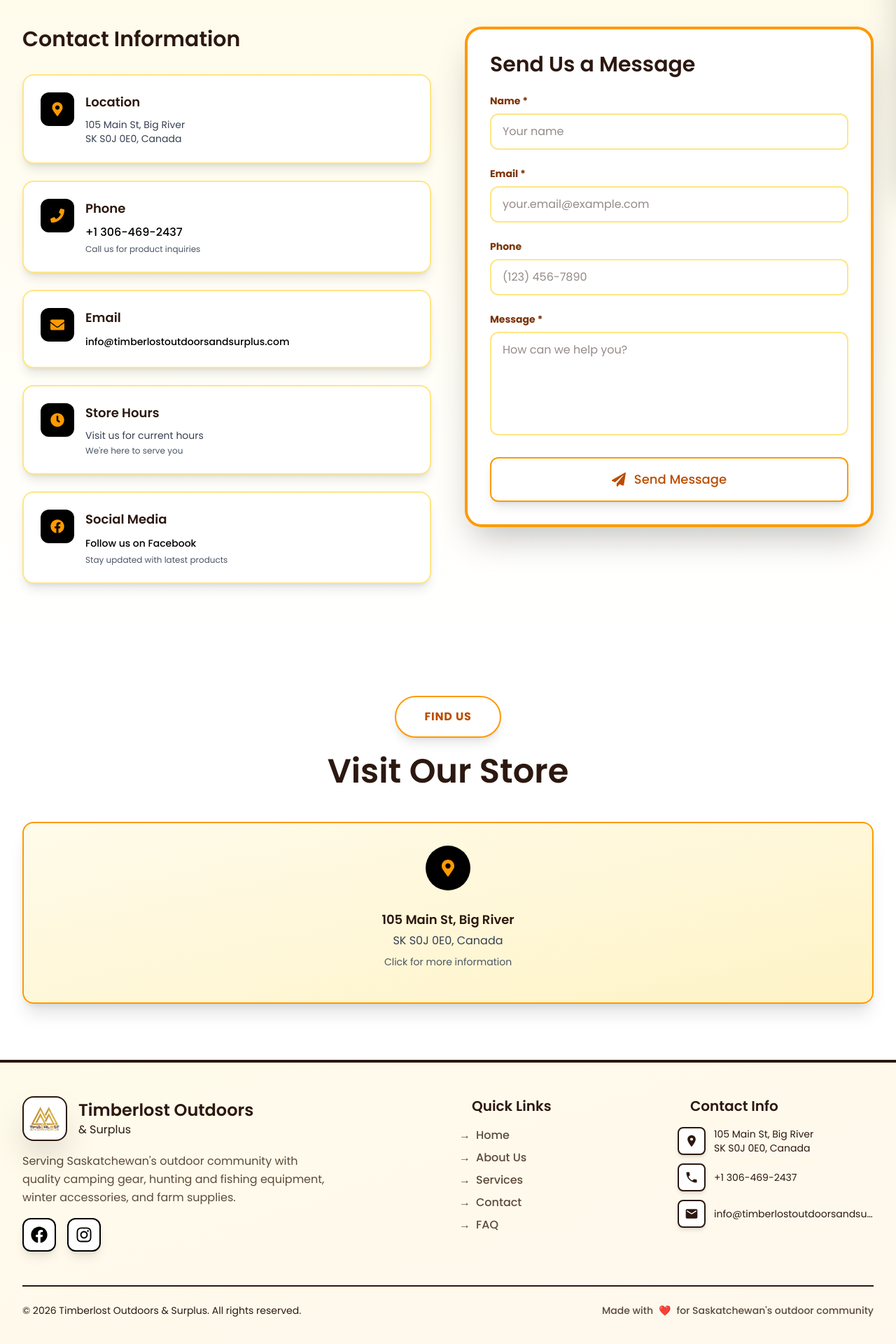
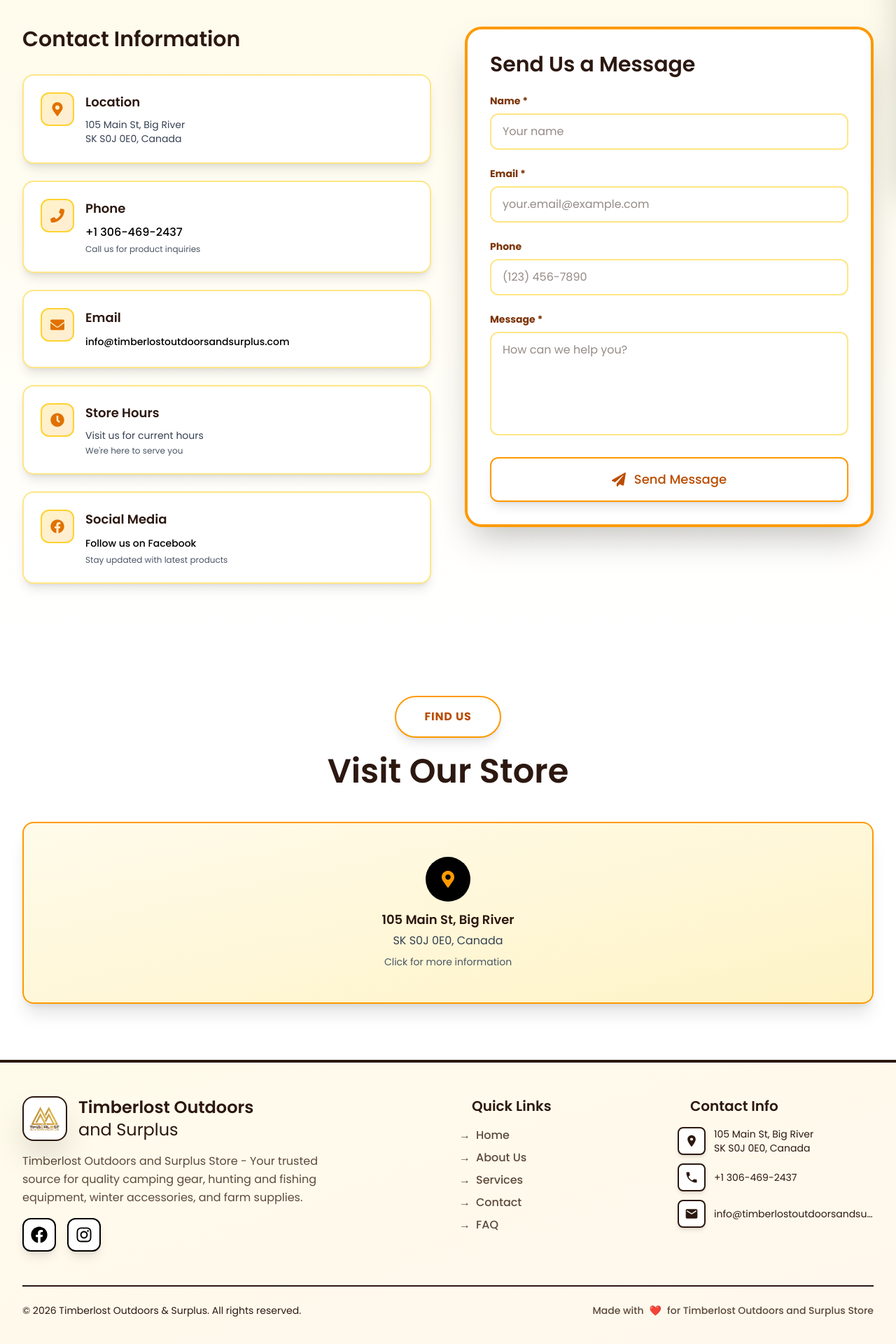
Before and after one commit to iahmadiqbal/timberlost-outdoors, a React (Vite) app: page /contact in a window 1280 px wide. Shown: the part 530-2450 px from the top of the page at 70% size. Built offline with nearby package versions, Linux system fonts and the light colour scheme.

Commit message:
Update branding, remove animations, change icon colors, add testimonial images, and update text content

```diff
--- a/src/components/Footer.jsx
+++ b/src/components/Footer.jsx
@@ -28,11 +28,11 @@ const Footer = () => {
               </div>
               <div>
                 <h3 className="text-2xl font-black" style={{ color: '#2C1810' }}>Timberlost Outdoors</h3>
-                <p className="text-color-primary font-black">& Surplus</p>
+                <p className="text-2xl font-black" style={{ color: '#2C1810' }}>and Surplus</p>
               </div>
             </div>
             <p className="mb-4 text-base leading-relaxed max-w-md font-medium" style={{ color: '#5C4A3A' }}>
-              Serving Saskatchewan's outdoor community with quality camping gear, hunting and fishing equipment, winter accessories, and farm supplies.
+              Timberlost Outdoors and Surplus Store - Your trusted source for quality camping gear, hunting and fishing equipment, winter accessories, and farm supplies.
             </p>
 
             {/* Social Media */}
@@ -95,8 +95,8 @@ const Footer = () => {
               Contact Info
             </h4>
             <ul className="space-y-3">
-              <li className="flex items-center group">
-                <div className="w-10 h-10 bg-white hover:bg-black rounded-lg flex items-center justify-center mr-3 flex-shrink-0 transition-all duration-300 border-2 border-color-primary shadow-md">
+              <li className="flex items-center">
+                <div className="w-10 h-10 bg-white hover:bg-black rounded-lg flex items-center justify-center mr-3 flex-shrink-0 transition-all duration-300 border-2 border-color-primary shadow-md group">
                   <MdLocationOn className="w-5 h-5 text-color-accent group-hover:text-white transition-colors" />
                 </div>
                 <div className="flex-1 min-w-0">
@@ -104,8 +104,8 @@ const Footer = () => {
                   <p className="font-bold text-sm font-['Poppins']" style={{ color: '#2C1810' }}>SK S0J 0E0, Canada</p>
                 </div>
               </li>
-              <li className="flex items-center group">
-                <div className="w-10 h-10 bg-white hover:bg-black rounded-lg flex items-center justify-center mr-3 flex-shrink-0 transition-all duration-300 border-2 border-color-primary shadow-md">
+              <li className="flex items-center">
+                <div className="w-10 h-10 bg-white hover:bg-black rounded-lg flex items-center justify-center mr-3 flex-shrink-0 transition-all duration-300 border-2 border-color-primary shadow-md group">
                   <MdPhone className="w-5 h-5 text-color-accent group-hover:text-white transition-colors" />
                 </div>
                 <div className="flex-1 min-w-0">
@@ -114,8 +114,8 @@ const Footer = () => {
                   </a>
                 </div>
               </li>
-              <li className="flex items-center group">
-                <div className="w-10 h-10 bg-white hover:bg-black rounded-lg flex items-center justify-center mr-3 flex-shrink-0 transition-all duration-300 border-2 border-color-primary shadow-md">
+              <li className="flex items-center">
+                <div className="w-10 h-10 bg-white hover:bg-black rounded-lg flex items-center justify-center mr-3 flex-shrink-0 transition-all duration-300 border-2 border-color-primary shadow-md group">
                   <MdEmail className="w-5 h-5 text-color-accent group-hover:text-white transition-colors" />
                 </div>
                 <div className="flex-1 min-w-0">
@@ -137,7 +137,7 @@ const Footer = () => {
             <div className="flex items-center gap-2 font-medium" style={{ color: '#5C4A3A' }}>
               <span>Made with</span>
               <span className="text-color-error animate-pulse">❤️</span>
-              <span>for Saskatchewan's outdoor community</span>
+              <span>for Timberlost Outdoors and Surplus Store</span>
             </div>
           </div>
         </div>
--- a/src/pages/Contact.jsx
+++ b/src/pages/Contact.jsx
@@ -37,7 +37,7 @@ const Contact = () => {
         </div>
         <div className="max-w-[1280px] mx-auto px-4 sm:px-6 lg:px-8 relative z-20">
           <div className="text-center">
-            <div className="inline-block mb-6 px-10 py-4 bg-white/95 backdrop-blur-md rounded-full border-2 border-amber-500 shadow-xl animate-bounce">
+            <div className="inline-block mb-6 px-10 py-4 bg-white/95 backdrop-blur-md rounded-full border-2 border-amber-500 shadow-xl">
               <span className="text-base font-bold tracking-wider text-amber-700 uppercase">Contact Us</span>
             </div>
             <h1 className="text-6xl md:text-7xl font-bold mb-6 !text-white drop-shadow-2xl">Get In Touch</h1>
@@ -57,8 +57,8 @@ const Contact = () => {
               <div className="space-y-6">
                 <div className="bg-white rounded-2xl shadow-lg p-6 border-2 border-amber-200 hover:border-amber-500 transition-all duration-300 hover:-translate-y-1 group">
                   <div className="flex items-start">
-                    <div className="w-12 h-12 bg-black rounded-xl flex items-center justify-center mr-4 flex-shrink-0 group-hover:scale-110 group-hover:rotate-6 transition-all duration-300">
-                      <FaMapMarkerAlt className="text-xl text-amber-500" />
+                    <div className="w-12 h-12 bg-gradient-to-br from-amber-100 to-orange-100 rounded-xl flex items-center justify-center mr-4 flex-shrink-0 group-hover:scale-110 group-hover:rotate-6 transition-all duration-300 border-2 border-amber-300">
+                      <FaMapMarkerAlt className="text-xl text-amber-600" />
                     </div>
                     <div>
                       <h3 className="font-bold text-amber-900 mb-2 text-lg">Location</h3>
@@ -70,8 +70,8 @@ const Contact = () => {
 
                 <div className="bg-white rounded-2xl shadow-lg p-6 border-2 border-amber-200 hover:border-amber-500 transition-all duration-300 hover:-translate-y-1 group">
                   <div className="flex items-start">
-                    <div className="w-12 h-12 bg-black rounded-xl flex items-center justify-center mr-4 flex-shrink-0 group-hover:scale-110 group-hover:rotate-6 transition-all duration-300">
-                      <FaPhone className="text-xl text-amber-500" />
+                    <div className="w-12 h-12 bg-gradient-to-br from-amber-100 to-orange-100 rounded-xl flex items-center justify-center mr-4 flex-shrink-0 group-hover:scale-110 group-hover:rotate-6 transition-all duration-300 border-2 border-amber-300">
+                      <FaPhone className="text-xl text-amber-600" />
                     </div>
                     <div>
                       <h3 className="font-bold text-amber-900 mb-2 text-lg">Phone</h3>
@@ -85,8 +85,8 @@ const Contact = () => {
 
                 <div className="bg-white rounded-2xl shadow-lg p-6 border-2 border-amber-200 hover:border-amber-500 transition-all duration-300 hover:-translate-y-1 group">
                   <div className="flex items-start">
-                    <div className="w-12 h-12 bg-black rounded-xl flex items-center justify-center mr-4 flex-shrink-0 group-hover:scale-110 group-hover:rotate-6 transition-all duration-300">
-                      <FaEnvelope className="text-xl text-amber-500" />
+                    <div className="w-12 h-12 bg-gradient-to-br from-amber-100 to-orange-100 rounded-xl flex items-center justify-center mr-4 flex-shrink-0 group-hover:scale-110 group-hover:rotate-6 transition-all duration-300 border-2 border-amber-300">
+                      <FaEnvelope className="text-xl text-amber-600" />
                     </div>
                     <div>
                       <h3 className="font-bold text-amber-900 mb-2 text-lg">Email</h3>
@@ -99,8 +99,8 @@ const Contact = () => {
 
                 <div className="bg-white rounded-2xl shadow-lg p-6 border-2 border-amber-200 hover:border-amber-500 transition-all duration-300 hover:-translate-y-1 group">
                   <div className="flex items-start">
-                    <div className="w-12 h-12 bg-black rounded-xl flex items-center justify-center mr-4 flex-shrink-0 group-hover:scale-110 group-hover:rotate-6 transition-all duration-300">
-                      <FaClock className="text-xl text-amber-500" />
+                    <div className="w-12 h-12 bg-gradient-to-br from-amber-100 to-orange-100 rounded-xl flex items-center justify-center mr-4 flex-shrink-0 group-hover:scale-110 group-hover:rotate-6 transition-all duration-300 border-2 border-amber-300">
+                      <FaClock className="text-xl text-amber-600" />
                     </div>
                     <div>
                       <h3 className="font-bold text-amber-900 mb-2 text-lg">Store Hours</h3>
@@ -112,8 +112,8 @@ const Contact = () => {
 
                 <div className="bg-white rounded-2xl shadow-lg p-6 border-2 border-amber-200 hover:border-amber-500 transition-all duration-300 hover:-translate-y-1 group">
                   <div className="flex items-start">
-                    <div className="w-12 h-12 bg-black rounded-xl flex items-center justify-center mr-4 flex-shrink-0 group-hover:scale-110 group-hover:rotate-6 transition-all duration-300">
-                      <FaFacebook className="text-xl text-amber-500" />
+                    <div className="w-12 h-12 bg-gradient-to-br from-amber-100 to-orange-100 rounded-xl flex items-center justify-center mr-4 flex-shrink-0 group-hover:scale-110 group-hover:rotate-6 transition-all duration-300 border-2 border-amber-300">
+                      <FaFacebook className="text-xl text-amber-600" />
                     </div>
                     <div>
                       <h3 className="font-bold text-amber-900 mb-2 text-lg">Social Media</h3>
@@ -224,7 +224,7 @@ const Contact = () => {
             className="block bg-gradient-to-br from-amber-50 to-amber-100 rounded-2xl shadow-xl border-2 border-amber-500 overflow-hidden py-12 px-6 hover:scale-105 transition-transform duration-500 cursor-pointer"
           >
             <div className="text-center">
-              <div className="w-16 h-16 bg-black rounded-full flex items-center justify-center mx-auto mb-3 animate-bounce">
+              <div className="w-16 h-16 bg-black rounded-full flex items-center justify-center mx-auto mb-3">
                 <FaMapMarkerAlt className="text-2xl text-amber-500" />
               </div>
               <h3 className="text-lg font-bold text-amber-900 mb-1">105 Main St, Big River</h3>
--- a/src/pages/FAQ.jsx
+++ b/src/pages/FAQ.jsx
@@ -76,7 +76,7 @@ const FAQ = () => {
         </div>
         <div className="max-w-[1280px] mx-auto px-4 sm:px-6 lg:px-8 relative z-20">
           <div className="text-center">
-            <div className="inline-block mb-6 px-10 py-4 bg-white/95 backdrop-blur-md rounded-full border-2 border-amber-500 shadow-xl animate-bounce">
+            <div className="inline-block mb-6 px-10 py-4 bg-white/95 backdrop-blur-md rounded-full border-2 border-amber-500 shadow-xl">
               <span className="text-base font-bold tracking-wider text-amber-700 uppercase">FAQ</span>
             </div>
             <h1 className="text-6xl md:text-7xl font-bold mb-6 !text-white drop-shadow-2xl">Frequently Asked Questions</h1>
--- a/src/pages/Services.jsx
+++ b/src/pages/Services.jsx
@@ -57,7 +57,7 @@ const Services = () => {
         </div>
         <div className="max-w-[1280px] mx-auto px-4 sm:px-6 lg:px-8 relative z-20">
           <div className="text-center">
-            <div className="inline-block mb-6 px-10 py-4 bg-white/95 backdrop-blur-md rounded-full border-2 border-amber-500 shadow-xl animate-bounce">
+            <div className="inline-block mb-6 px-10 py-4 bg-white/95 backdrop-blur-md rounded-full border-2 border-amber-500 shadow-xl">
               <span className="text-base font-bold tracking-wider text-amber-700 uppercase">Our Services</span>
             </div>
             <h1 className="text-6xl md:text-7xl font-bold mb-6 !text-white drop-shadow-2xl">Our Services</h1>
```
Also changed, not shown: src/components/ServiceCard.jsx (+1 -8 lines), src/components/TestimonialCard.jsx (+7 -3 lines), src/pages/About.jsx (+4 -4 lines), src/pages/Home.jsx (+11 -8 lines).
